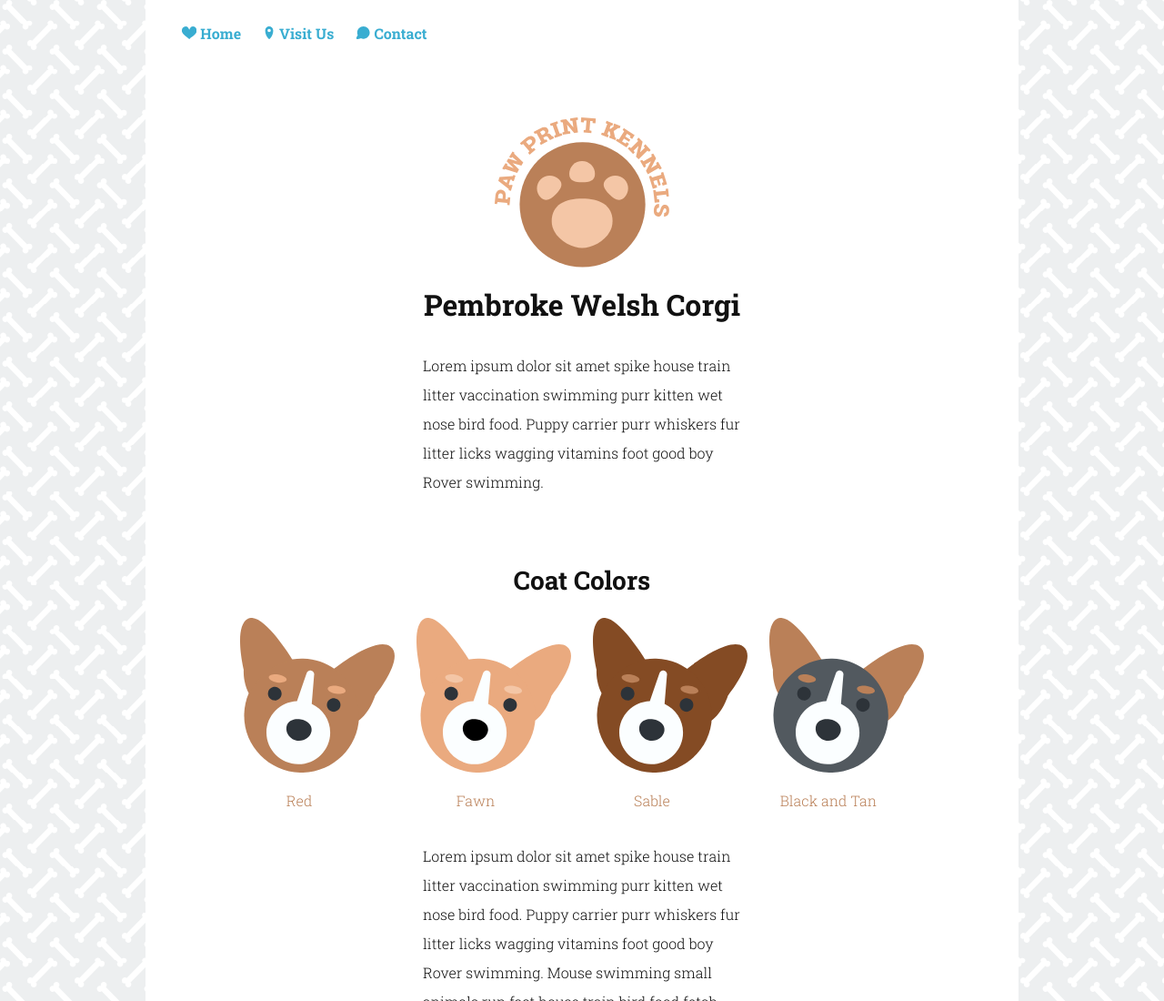
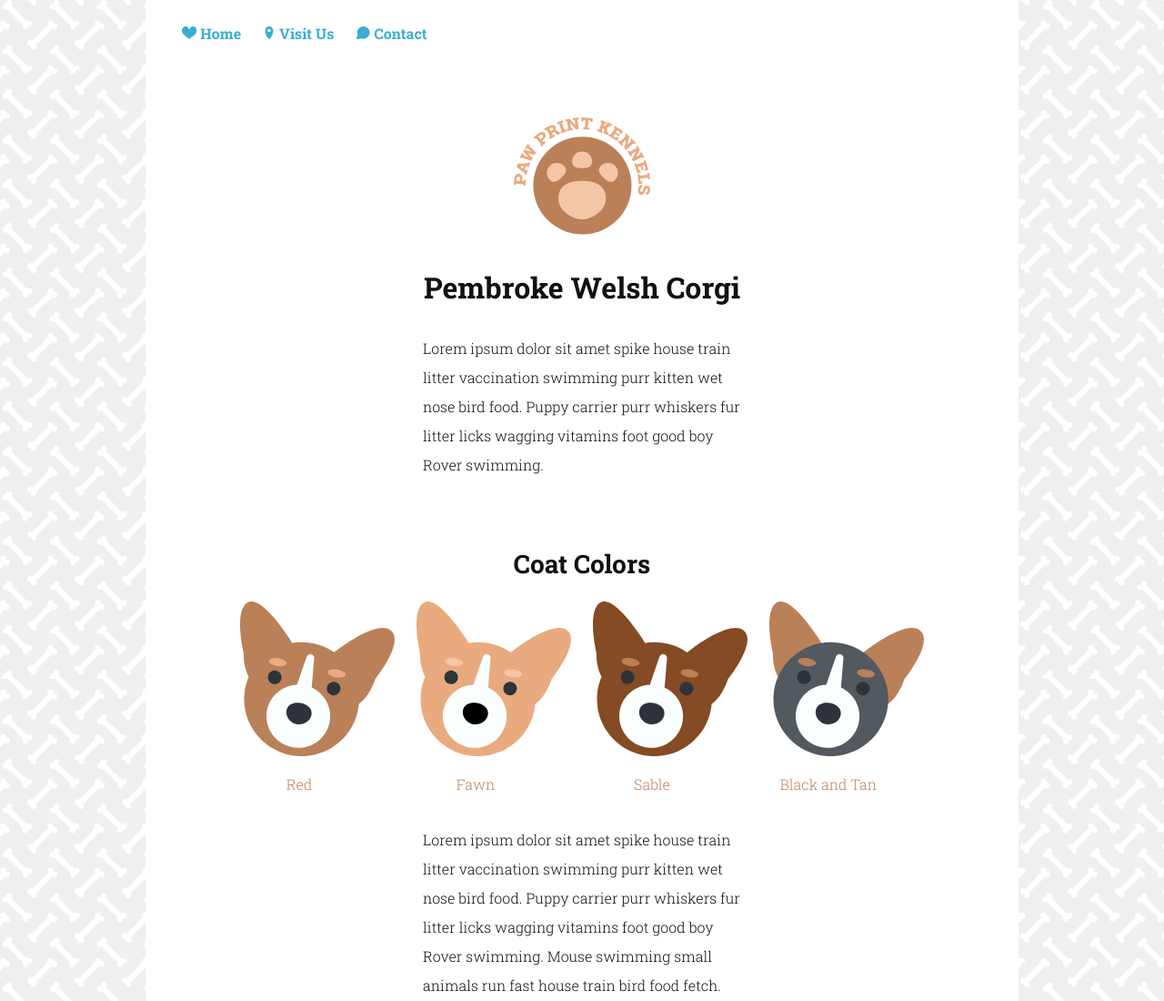
Before and after one commit to fredesse/Project-6--SVG-Site-Update, a plain HTML site: page index.html in a window 1280 px wide. Shown: the top 1100 px of the page at 91% size. Drawn offline with Linux system fonts and the light colour scheme.

Commit message:
New logo size

```diff
--- a/styles.css
+++ b/styles.css
@@ -79,8 +79,8 @@ footer {
 
 
 #logo {
-  width: 20%;
-  height: 20%;
+  width: 150px;
+  height: 150px;
   margin: 1em auto;
 }
 
```
